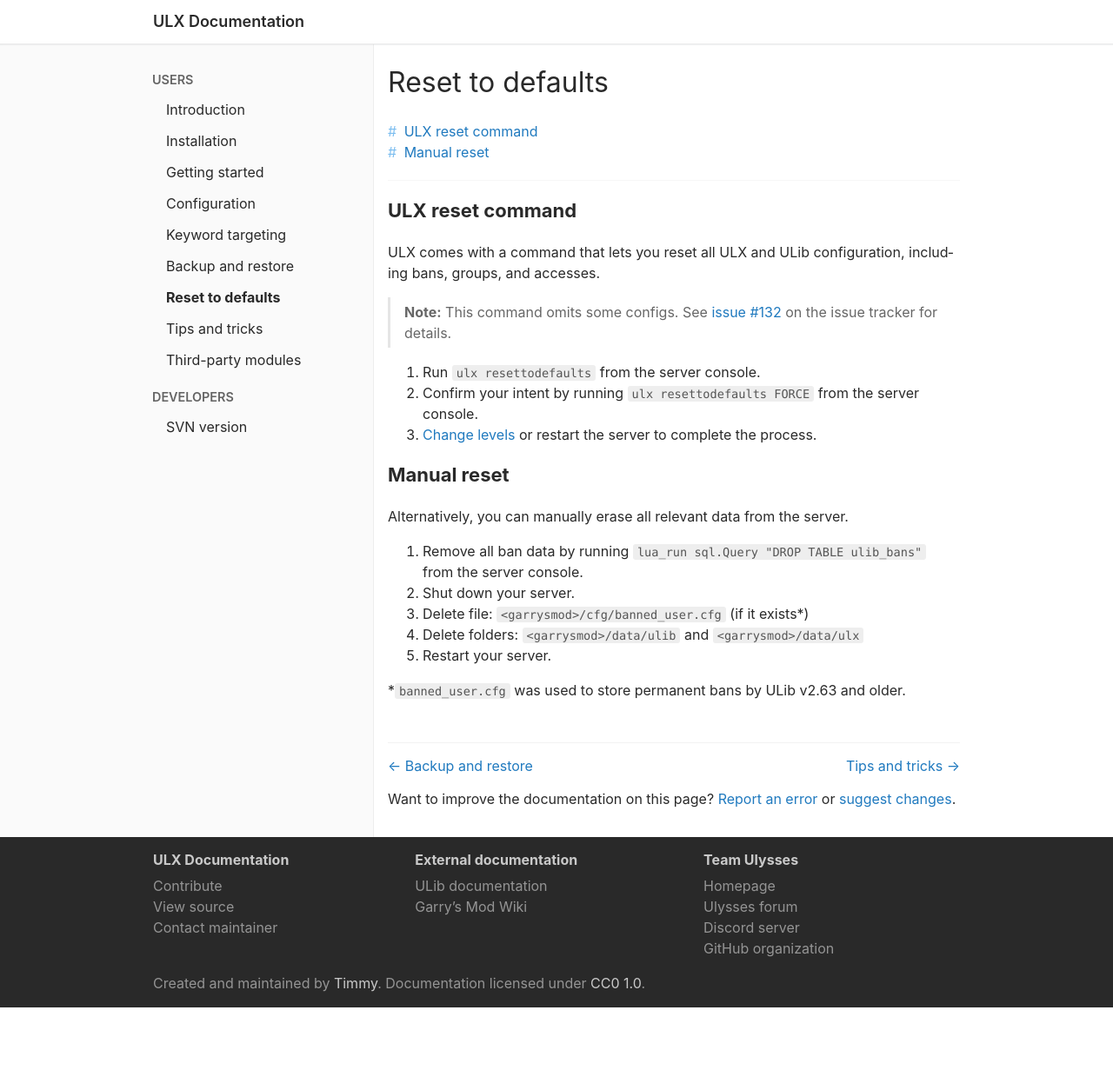
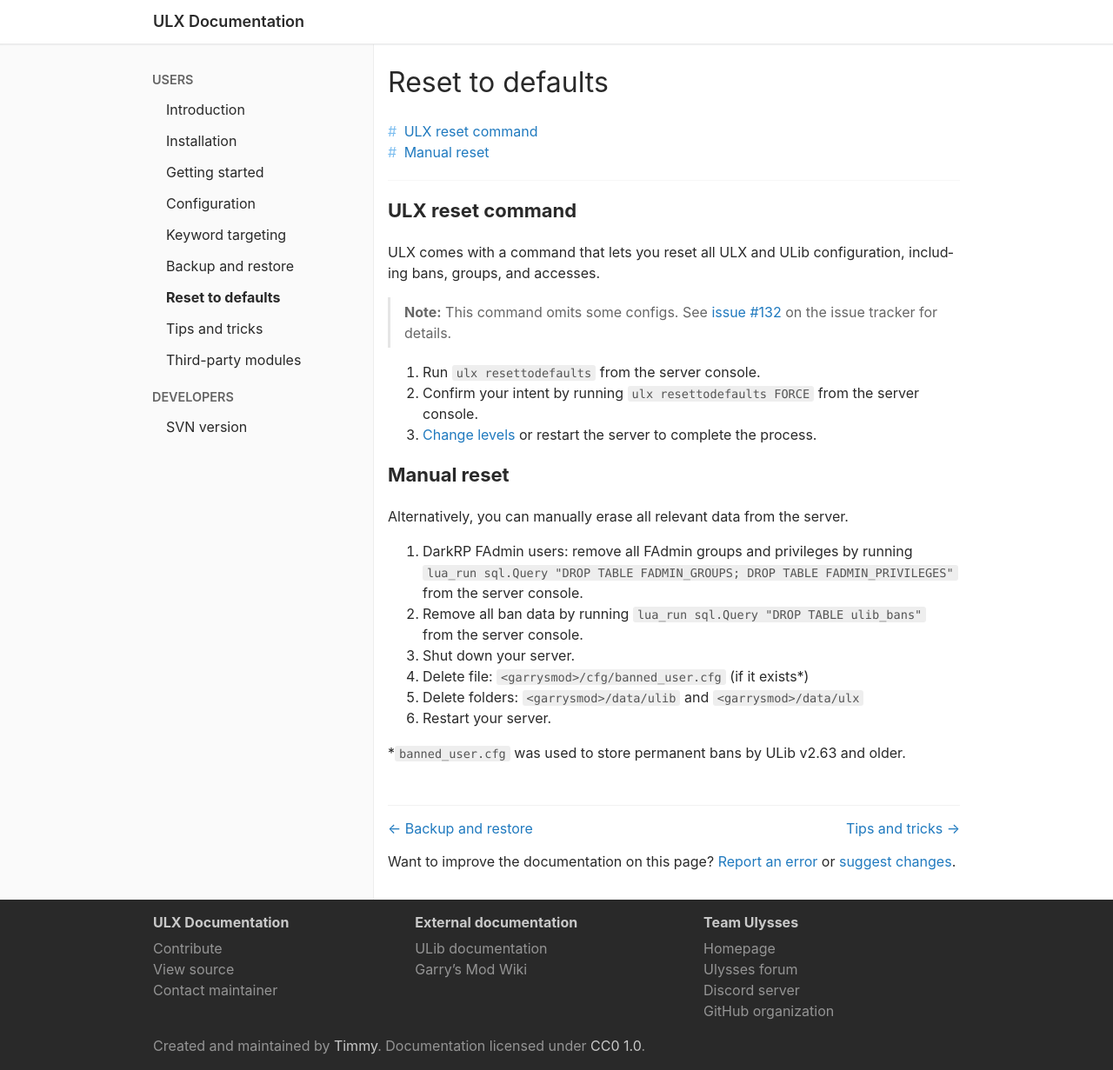
Before and after one commit to Timmy/ulx-docs, a Jekyll site: the page built from reset.md, in a window 1280 px wide. Shown: the whole page at 87% size. Built offline with Jekyll 4.4.1, drawn with Linux system fonts in a browser that asks for light colours; our own code applies the rules of GitHub Pages for plain Markdown files; before the commit the page ends 1159 px from its top, so only the background shows below that.

Commit message:
Add reset instructions for FAdmin users

```diff
--- a/reset.md
+++ b/reset.md
@@ -23,6 +23,7 @@ ULX comes with a command that lets you reset all ULX and ULib configuration, inc
 
 Alternatively, you can manually erase all relevant data from the server.
 
+1. DarkRP FAdmin users: remove all FAdmin groups and privileges by running `lua_run sql.Query "DROP TABLE FADMIN_GROUPS; DROP TABLE FADMIN_PRIVILEGES"` from the server console.
 1. Remove all ban data by running `lua_run sql.Query "DROP TABLE ulib_bans"` from the server console.
 1. Shut down your server.
 1. Delete file: `<garrysmod>/cfg/banned_user.cfg` (if it exists*)
```
